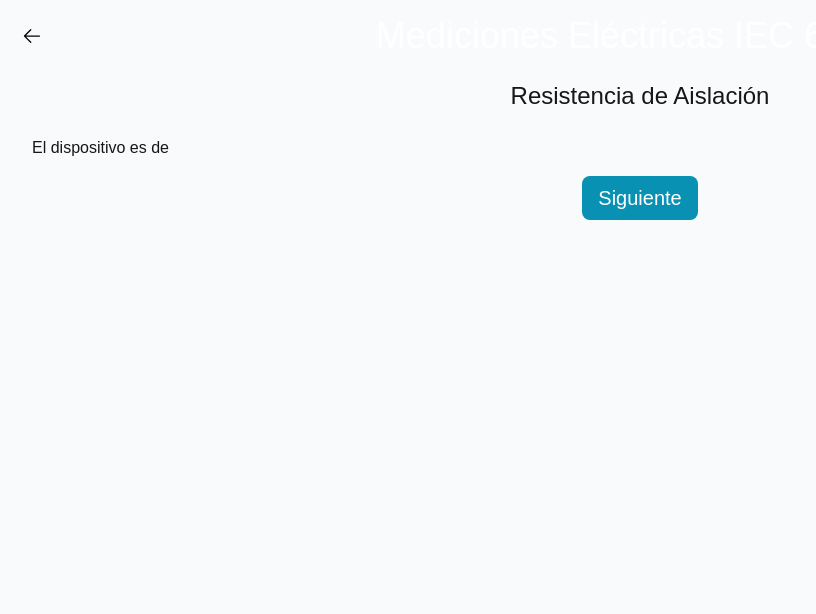
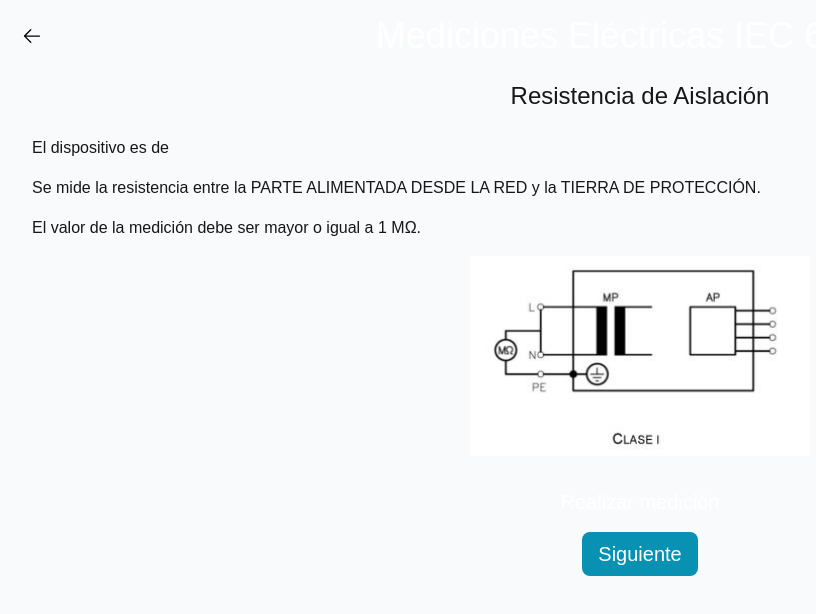
Before and after one commit to Rivero-Agustin/ProyectoFacultad, a Next.js app: page /mediciones/aislamiento in a window 1280 px wide. Shown: the top 614 px of the page, without its empty margins (0-816 px from the left). Built offline with nearby package versions, Linux system fonts and the light colour scheme.

Commit message:
Avances en flujo de aislacion

```diff
--- a/src/app/mediciones/aislamiento/page.tsx
+++ b/src/app/mediciones/aislamiento/page.tsx
@@ -4,7 +4,7 @@ import Parrafo from "@/components/Parrafo";
 import TitleCard from "@/components/TitleCard";
 import Image from "next/image";
 
-import { useState } from "react";
+import { useEffect, useState } from "react";
 import { useDataContext } from "@/context/DataContext";
 import { AppButton } from "@/components/AppButton";
 import { useRouter } from "next/navigation"; // Importa el hook useRouter de next/navigation
@@ -13,11 +13,28 @@ import { set } from "date-fns";
 export default function Aislamiento() {
   const { datosEnsayo } = useDataContext();
   const [paso, setPaso] = useState(1);
+  const [parte1, setParte1] = useState("la PARTE ALIMENTADA DESDE LA RED");
+  const [parte2, setParte2] = useState("la TIERRA DE PROTECCIÓN");
+  const [valorLimite, setValorLimite] = useState("1 MΩ");
+  const [figura, setFigura] = useState("Figura 3-a.JPG");
   const router = useRouter(); // Inicializa el router
 
+  //Para clase I inicia en paso 1
+  // Para clase II inicia en paso 2
   if (datosEnsayo.claseProteccion === "Clase II") {
     setPaso(2);
   }
+
+  useEffect(() => {
+    switch (paso) {
+      case 2:
+        setParte1("parte1");
+        setParte2("parte2");
+        setValorLimite("nextvalue");
+        setFigura("Figura 3-b.JPG");
+        break;
+    }
+  }, [paso]);
 
   const handleClick = () => {
     if (datosEnsayo.claseProteccion === "Clase I") {
@@ -47,33 +64,31 @@ export default function Aislamiento() {
   };
 
   let contenido = null;
-  switch (datosEnsayo.claseProteccion) {
-    case "Clase I":
+
   contenido = (
     <>
-          {paso === 1 && (
-            <>
       <Parrafo>
-                Se mide la resistencia entre la PARTE ALIMENTADA DESDE LA RED y
-                la TIERRA DE PROTECCIÓN.
+        Se mide la resistencia entre {parte1} y {parte2}.
       </Parrafo>
       <Parrafo>
-                El valor de la medición debe ser mayor o igual a 2 MΩ.
+        El valor de la medición debe ser mayor o igual a {valorLimite}.
       </Parrafo>
 
+      <div
+        className="relative mx-auto my-4"
+        style={{ width: 500, height: 200 }}
+      >
         <Image
-                className="flex mx-auto"
-                src="/Figura 3-a.JPG"
-                alt="Figura 3-a"
-                width={300}
-                height={300}
+          src={`/${figura}`}
+          alt="Figura"
+          fill
+          style={{ objectFit: "contain" }}
+          className="flex"
         />
+      </div>
       <MeasurementFlowContainer unidad="mA" sendParam="5" />
     </>
-          )}
-        </>
   );
-  }
 
   return (
     <>
--- a/src/app/page.tsx
+++ b/src/app/page.tsx
@@ -57,10 +57,11 @@ const Home = () => {
       fecha,
     } = formData;
 
-    if (!dispositivo || !nombrePersona || !fecha) {
-      setShowModal(true);
-      return;
-    }
+    // COMENTADO PARA DEBUG
+    // if (!dispositivo || !nombrePersona || !fecha) {
+    //   setShowModal(true);
+    //   return;
+    // }
     setDatosEnsayo(formData);
     router.push("/inspeccion");
   };
```
Lines whose indentation alone changed are shown as unchanged.
